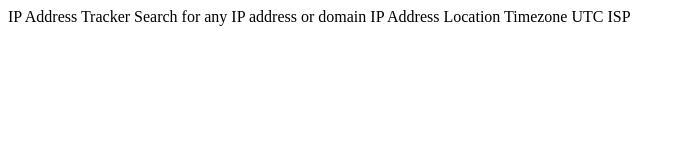
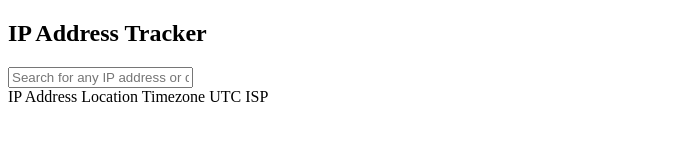
Before and after one commit to mxrold/frontend-mentor-ip-address-tracker, a plain HTML site: page public/index.html in a window 1280 px wide. Shown: the whole page, without its empty margins (0-685 px from the left). Drawn offline with Linux system fonts and the light colour scheme.

Commit message:
Estructura principal HTML

```diff
--- a/public/index.html
+++ b/public/index.html
@@ -7,10 +7,15 @@
   <title>Frontend Mentor | IP Address Tracker</title>
 </head>
 <body>
-
-  IP Address Tracker
-
-  Search for any IP address or domain
+  <div class="app">
+    <section class="address">
+      <h1 class="address__title">IP Address Tracker</h1>
+      <div class="address__title--input">
+        <input type="text" placeholder="Search for any IP address or domain">
+      </div>
+    </section>
+    <section class="map"></section>
+  </div>
 
   IP Address
   Location
```
